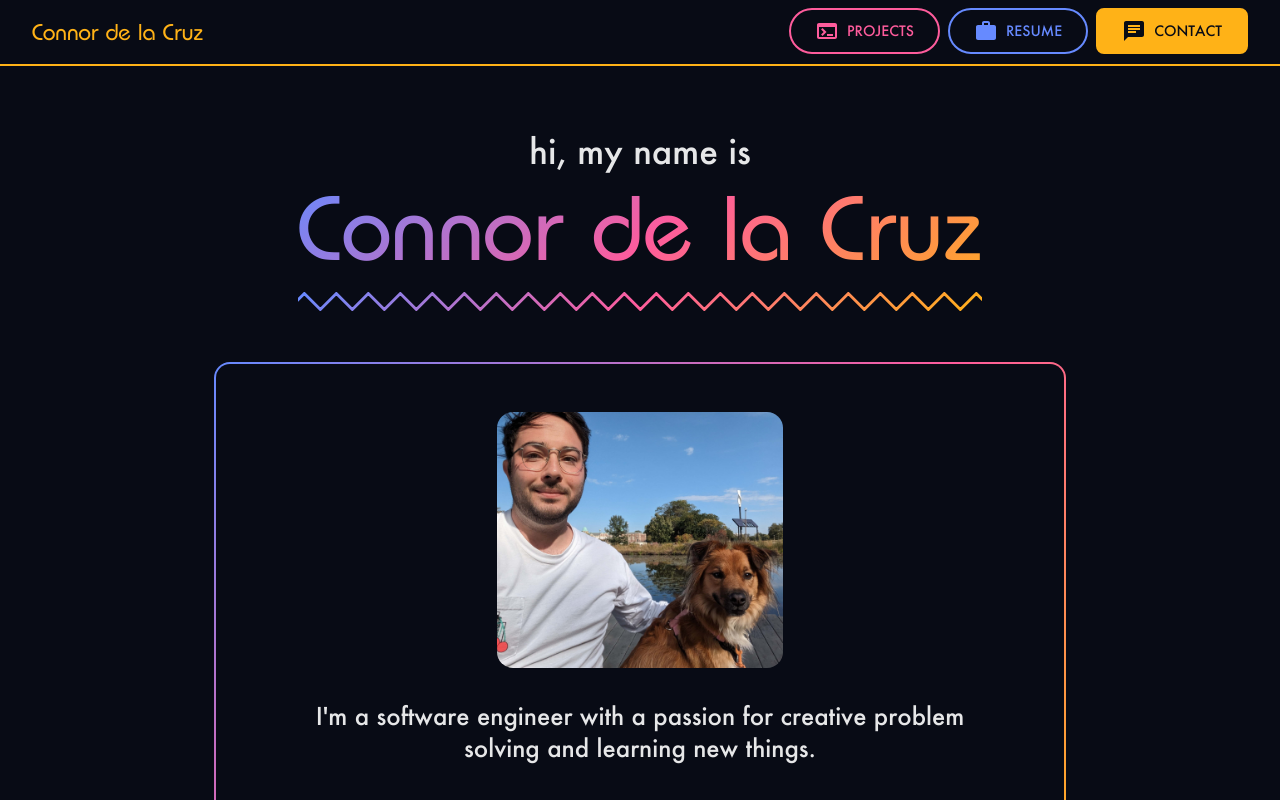
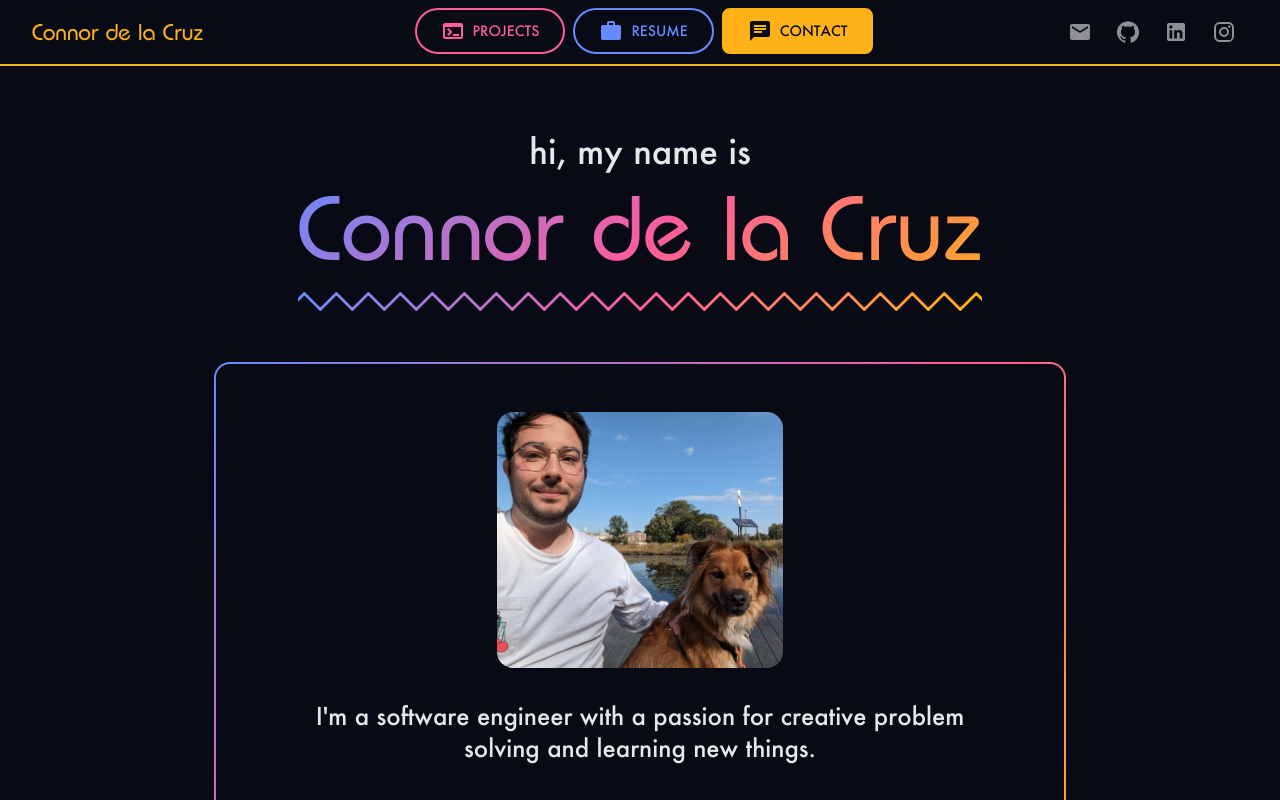
Before and after one commit to connordelacruz/connordelacruz.github.io, a React (Vite) app: page / in a window 1280 px wide. Shown: the top 800 px of the page. Built offline with nearby package versions, Linux system fonts and the light colour scheme.

Commit message:
wide viewport navbar: center tabs, add social links
Needs some fixing up but good start! Also re-worked some styling props for better flexibility and keeping layout code all in one place

```diff
--- a/src/components/NavBar.jsx
+++ b/src/components/NavBar.jsx
@@ -22,6 +22,7 @@ import {
   THEME_TRANSITION_TIMING_FUNCTION
 } from './Theme.jsx'
 import React from 'react'
+import {SocialIconLinks} from "./common/SocialLinks.jsx"
 
 
 /**
@@ -31,6 +32,7 @@ import React from 'react'
  * @param activeHash
  * @param getActiveHashColor
  * @param createSmoothScrollToSectionHandler
+ * @param containerSx
  * @return {Element}
  * @constructor
  */
@@ -39,12 +41,14 @@ const NavTabs = ({
                    activeHash,
                    getActiveHashColor,
                    createSmoothScrollToSectionHandler,
+                   containerSx = {},
                  }) => {
   return (
     <Box
       sx={{
         // Hide if below md
         display: {xs: 'none', md: 'block'},
+        ...containerSx,
       }}
     >
       <Tabs
@@ -58,6 +62,10 @@ const NavTabs = ({
             // height: '100%',
             // borderRadius: '5px',
             // backgroundColor: getActiveHashColor(),
+          },
+          // Center tabs within container
+          '& .MuiTabs-list': {
+            justifyContent: 'center',
           },
         }}
       >
@@ -274,12 +282,14 @@ const NavMenu = ({
  *
  * @param activeHash
  * @param color
+ * @param containerSx
  * @return {Element}
  * @constructor
  */
 const NavLogo = ({
                    activeHash,
                    getActiveHashColor,
+                   containerSx = {},
                  }) => {
   // Smooth scroll logo link handler
   const handleLogoClick = (e) => {
@@ -290,7 +300,11 @@ const NavLogo = ({
   }
 
   return (
-    <Box sx={{flexGrow: {xs: 0, md: 1}}}>
+    <Box
+      sx={{
+        ...containerSx,
+      }}
+    >
       <Typography
         variant="h5"
         component="a"
@@ -397,8 +411,18 @@ export const NavBar = ({
     >
       <Toolbar
         sx={{
-          px: {xs: 0, md: 2},
-          justifyContent: 'center',
+          px: {
+            xs: 0,
+            md: 1,
+            lg: 2,
+          },
+          // justifyContent: 'center',
+          justifyContent: {
+            // Narrow viewport where tabs n stuff are hidden
+            xs: 'center',
+            // Wide viewports with visible tabs
+            md: 'space-between',
+          },
         }}
         disableGutters
       >
@@ -414,6 +438,20 @@ export const NavBar = ({
         <NavLogo
           activeHash={activeHash}
           getActiveHashColor={getActiveHashColor}
+          containerSx={{
+            flex: {
+              // Fix for centering
+              xs: 'none',
+              // Equal weight with tabs/links
+              md: 1,
+            },
+            marginRight: {
+              // No margin so we can center the logo
+              xs: 0,
+              // for centering tabs
+              md: 'auto',
+            },
+          }}
         />
 
         {/*Wide Viewport Links*/}
@@ -422,6 +460,29 @@ export const NavBar = ({
           activeHash={activeHash}
           getActiveHashColor={getActiveHashColor}
           createSmoothScrollToSectionHandler={createSmoothScrollToSectionHandler}
+          containerSx={{
+            flex: 1,
+          }}
+        />
+
+        {/*Social Link Icons*/}
+        <SocialIconLinks
+          containerSx={{
+            flex: 1,
+            // For centering tabs
+            marginLeft: 'auto',
+            // Hide on narrow
+            display: {
+              xs: 'none',
+              md: 'block',
+            },
+            // Override centering and right-align
+            textAlign: 'right',
+          }}
+          linkSx={{
+            mx: 0.5,
+            opacity: 0.6,
+          }}
         />
 
       </Toolbar>
```
